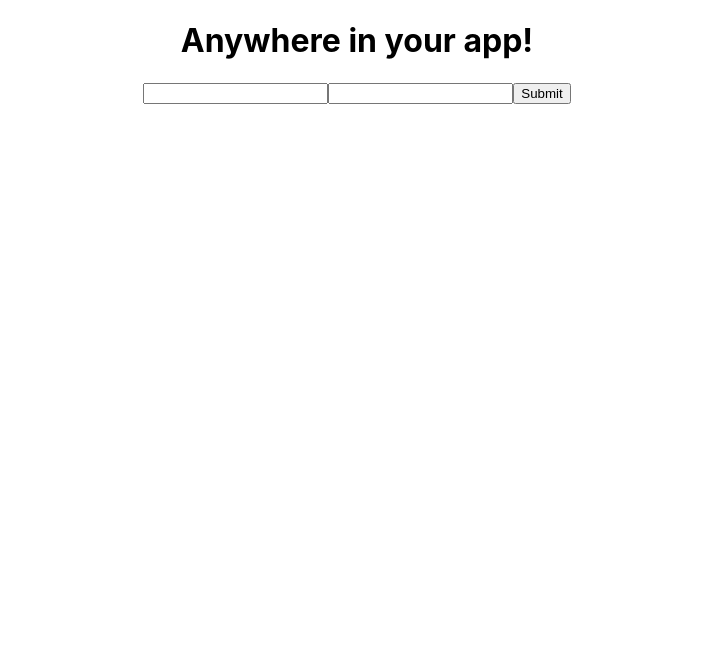
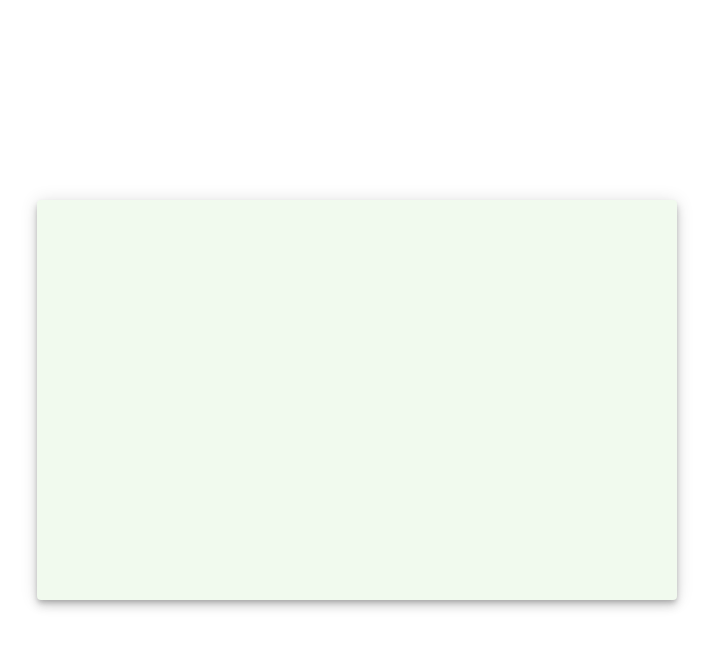
Before and after one commit to adilkhan510/MovieMax, a React (Create React App) app in the folder client/: page / in a window 1280 px wide. Shown: the top 648 px of the page, without its empty margins (283-996 px from the left). Built offline with nearby package versions, Linux system fonts and the light colour scheme.

Commit message:
setup the theming for the app

```diff
--- a/client/src/App.js
+++ b/client/src/App.js
@@ -1,6 +1,8 @@
 import React, {useEffect} from 'react';
 import { Route, Switch } from 'react-router-dom'
+import { ThemeProvider } from '@material-ui/core'
 import './App.css';
+import theme from "./components/styles/muiTheme"
 import Login from './components/Auth/Login';
 
 function App() {
@@ -20,11 +22,13 @@ function App() {
   // },[])
   return (
     <div className="App">
-      <Route>
-        <Switch>
-          <Login />
-        </Switch>
-      </Route>
+      <ThemeProvider theme={theme}>
+        <Route>
+          <Switch>
+            <Login />
+          </Switch>
+        </Route>
+      </ThemeProvider>
     </div>
   );
 }
--- a/client/src/components/Auth/Login.js
+++ b/client/src/components/Auth/Login.js
@@ -1,63 +1,18 @@
 import React from 'react';
+import { withStyles } from '@material-ui/styles'
 import { Formik } from 'formik';
+import styles from '../styles/login'
+import { Typography, Paper } from '@material-ui/core';
 
-const Login = () => (
-  <div>
-    <h1>Anywhere in your app!</h1>
-    <Formik
-      initialValues={{ email: '', password: '' }}
-      validate={values => {
-        const errors = {};
-        if (!values.email) {
-          errors.email = 'Required';
-        } else if (
-          !/^[A-Z0-9._%+-]+@[A-Z0-9.-]+\.[A-Z]{2,}$/i.test(values.email)
-        ) {
-          errors.email = 'Invalid email address';
-        }
-        return errors;
-      }}
-      onSubmit={(values, { setSubmitting }) => {
-        setTimeout(() => {
-          alert(JSON.stringify(values, null, 2));
-          setSubmitting(false);
-        }, 400);
-      }}
-    >
-      {({
-        values,
-        errors,
-        touched,
-        handleChange,
-        handleBlur,
-        handleSubmit,
-        isSubmitting,
-        /* and other goodies */
-      }) => (
-        <form onSubmit={handleSubmit}>
-          <input
-            type="email"
-            name="email"
-            onChange={handleChange}
-            onBlur={handleBlur}
-            value={values.email}
-          />
-          {errors.email && touched.email && errors.email}
-          <input
-            type="password"
-            name="password"
-            onChange={handleChange}
-            onBlur={handleBlur}
-            value={values.password}
-          />
-          {errors.password && touched.password && errors.password}
-          <button type="submit" disabled={isSubmitting}>
-            Submit
-          </button>
-        </form>
-      )}
-    </Formik>
-  </div>
-);
 
-export default Login;
+const Login = ( props ) => {
+    const { classes } = props;
+    return (
+        <Paper className={classes.paper} elevation={6}>
+
+        </Paper>
+    )
+}
+
+
+export default withStyles(styles)(Login);
--- /dev/null
+++ b/client/src/components/styles/login.js
@@ -0,0 +1,10 @@
+const styles = (theme)=>({
+    paper : {
+        width : "50vw",
+        height : "50vh",
+        transform : "translate(50%, 50%)",
+        backgroundColor : theme.palette.secondary.main
+    }
+})
+
+export default styles
--- /dev/null
+++ b/client/src/components/styles/muiTheme.js
@@ -0,0 +1,20 @@
+import { createMuiTheme } from '@material-ui/core';
+
+const theme = createMuiTheme({
+    palette : {
+        primary : {
+            main : "#e63946"
+        },
+        secondary : {
+            main : "#f1faee"
+        },
+        warning : {
+            main : "#a8dadc"
+        },
+        success : {
+            main : "#457b9d"
+        }
+    }
+})
+
+export default theme
```
